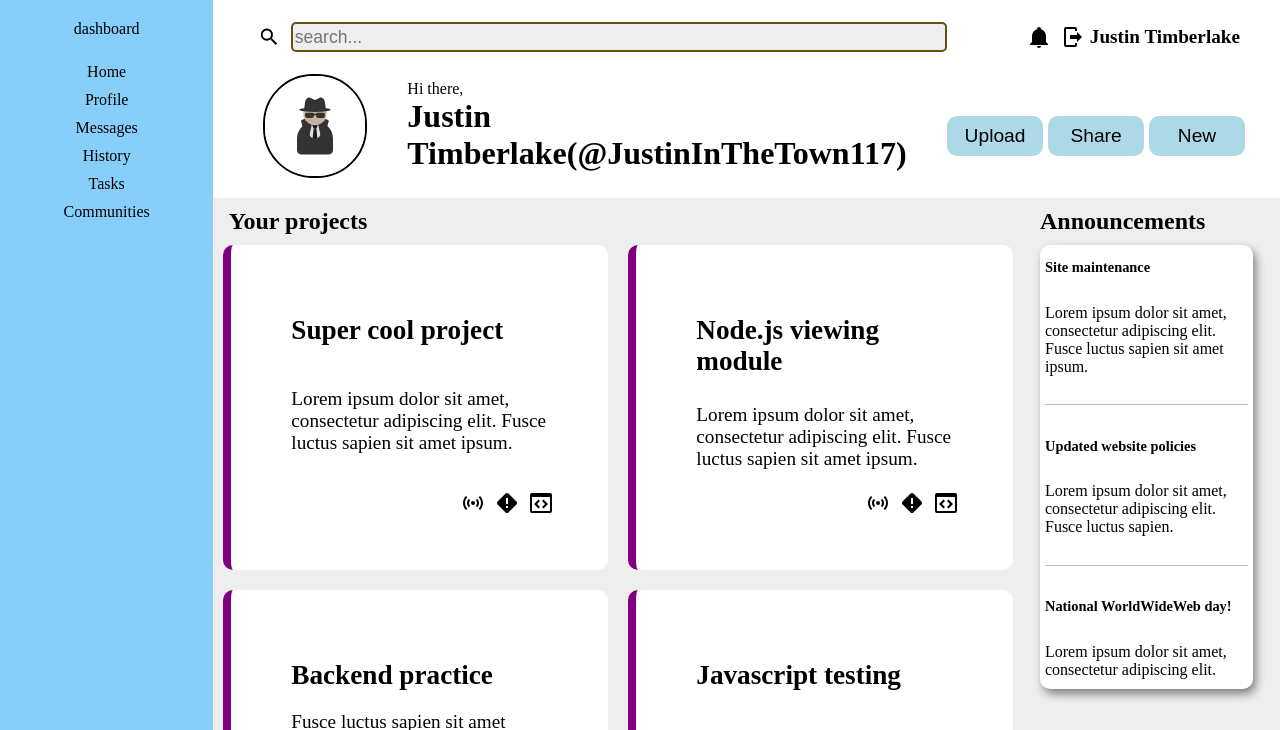
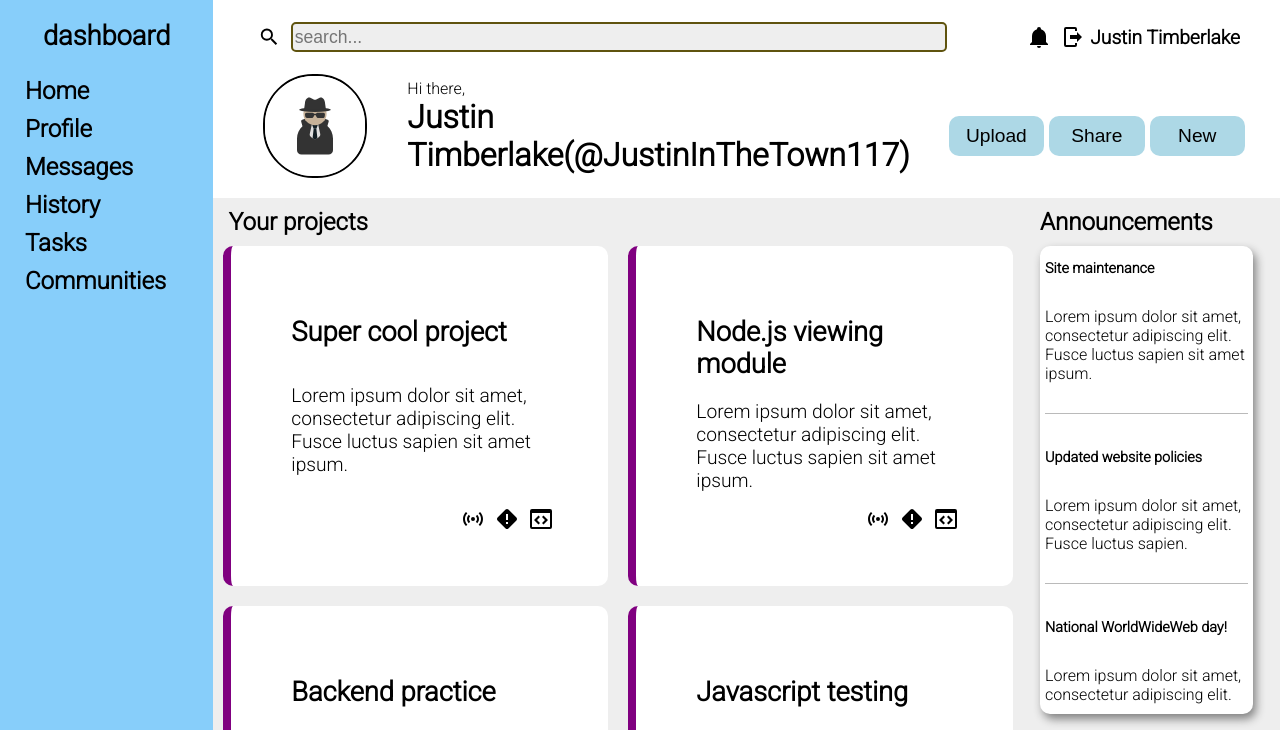
Before and after one commit to Justasrimavicius/admin-dashboard, a plain HTML site: page index.html in a window 1280 px wide. Shown: the top 730 px of the page. Drawn offline with Linux system fonts and the light colour scheme.

Commit message:
Added fonts. Project finished.

```diff
--- a/index.html
+++ b/index.html
@@ -6,6 +6,7 @@
     <meta name="viewport" content="width=device-width, initial-scale=1.0">
     <title>Admin dashboard</title>
     <link rel="stylesheet" href="styles.css">
+    <link rel="fonts" href="https://fonts.googleapis.com/css?family=Trirong">
 </head>
 <body>
     <div id="left-panel">
--- a/styles.css
+++ b/styles.css
@@ -1,3 +1,5 @@
+@import url('https://fonts.googleapis.com/css2?family=Roboto:wght@300&display=swap');
+
 body{
     height: 100vh;
     margin: 0;
@@ -12,8 +14,8 @@ body{
     display: flex;
     flex-direction: column;
     justify-content: space-between;
-
-
+    font-size: 1.5rem;
+    font-weight: bold;
 }
 li{
     list-style-type: none;
@@ -25,13 +27,15 @@ ul{
     display: flex;
     flex-direction: column;
     justify-content: center;
-    align-items: center;
+    align-items: left;
 }
 .dashboard{
     margin: 20px;
     display: flex;
     align-items: center;
     justify-content: center;
+    font-size: 1.7rem;
+    font-weight: bolder;
 }
 .lists{
     margin: 20px;
@@ -292,3 +296,6 @@ svg{
 .lower-header-right>button:focus{
     box-shadow: 1px 1px 2px 1px gray;
 }
+html{
+    font-family: 'Roboto', sans-serif;
+}
```
